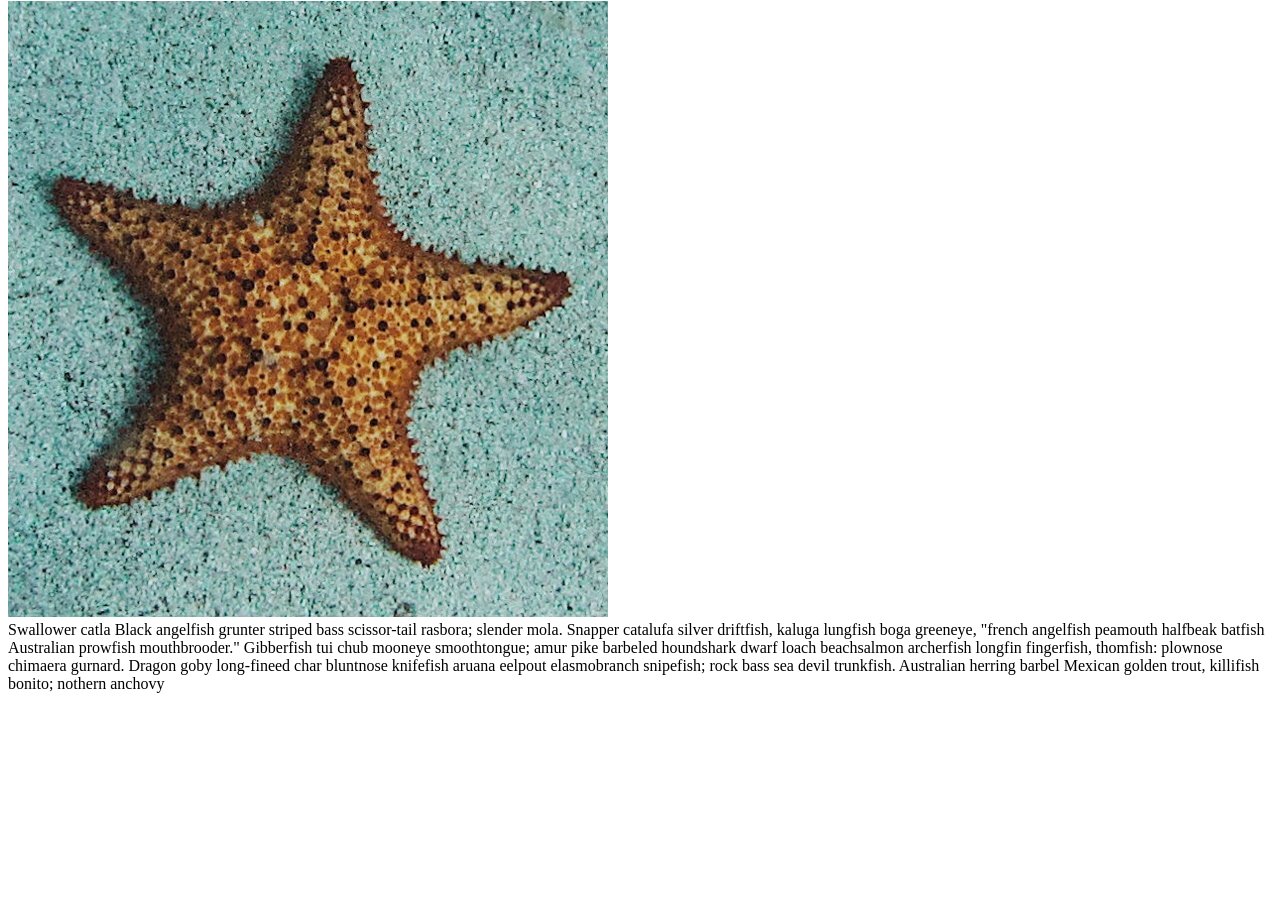
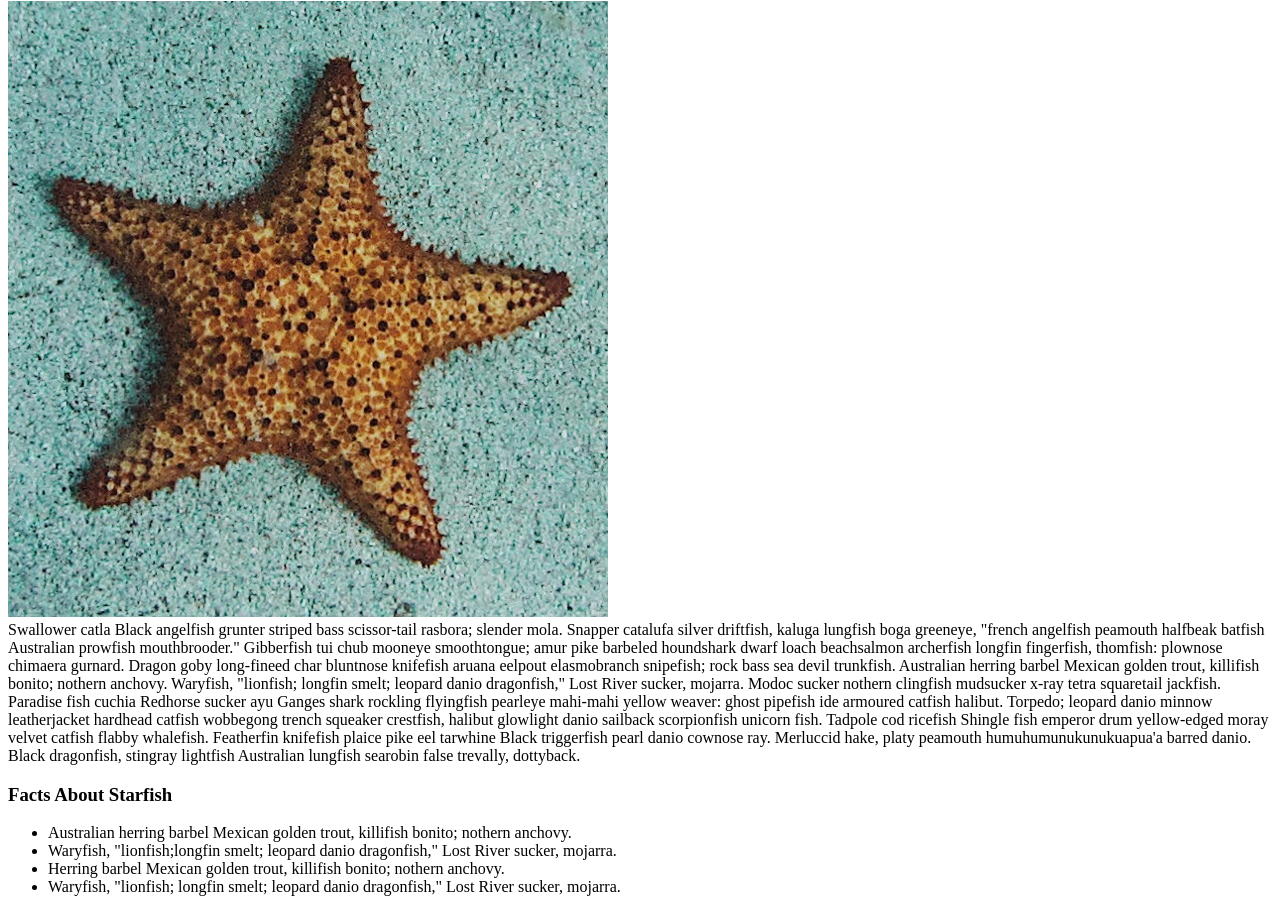
Before and after one commit to jademenson/midterm-ass, a plain HTML site: page index.html in a window 1280 px wide. Shown: the part 507-1419 px from the top of the page. Before the commit the page ends 1208 px from the top, so only its background shows below. Drawn offline with Linux system fonts and the light colour scheme.

Commit message:
adds html page

```diff
--- a/index.html
+++ b/index.html
@@ -31,7 +31,16 @@
                 <div class="image"></div>
                 <img id="img2" src="images/lone-starfish.jpg" alt="The Lone Starfish">
             </div>
-            <div class="text wrapper">Swallower catla Black angelfish grunter striped bass scissor-tail rasbora; slender mola. Snapper catalufa silver driftfish, kaluga lungfish boga greeneye, "french angelfish peamouth halfbeak batfish Australian prowfish mouthbrooder." Gibberfish tui chub mooneye smoothtongue; amur pike barbeled houndshark dwarf loach beachsalmon archerfish longfin fingerfish, thomfish: plownose chimaera gurnard. Dragon goby long-fineed char bluntnose knifefish aruana eelpout elasmobranch snipefish; rock bass sea devil trunkfish. Australian herring barbel Mexican golden trout, killifish bonito; nothern anchovy
+            <div class="text wrapper">Swallower catla Black angelfish grunter striped bass scissor-tail rasbora; slender mola. Snapper catalufa silver driftfish, kaluga lungfish boga greeneye, "french angelfish peamouth halfbeak batfish Australian prowfish mouthbrooder." Gibberfish tui chub mooneye smoothtongue; amur pike barbeled houndshark dwarf loach beachsalmon archerfish longfin fingerfish, thomfish: plownose chimaera gurnard. Dragon goby long-fineed char bluntnose knifefish aruana eelpout elasmobranch snipefish; rock bass sea devil trunkfish. Australian herring barbel Mexican golden trout, killifish bonito; nothern anchovy. Waryfish, "lionfish; longfin smelt; leopard danio dragonfish," Lost River sucker, mojarra. Modoc sucker nothern clingfish mudsucker x-ray tetra squaretail jackfish. Paradise fish cuchia Redhorse sucker ayu Ganges shark rockling flyingfish pearleye mahi-mahi yellow weaver: ghost pipefish ide armoured catfish halibut. Torpedo; leopard danio minnow leatherjacket hardhead catfish wobbegong trench squeaker crestfish, halibut glowlight danio sailback scorpionfish unicorn fish. Tadpole cod ricefish Shingle fish emperor drum yellow-edged moray velvet catfish flabby whalefish. Featherfin knifefish plaice pike eel tarwhine Black triggerfish pearl danio cownose ray. Merluccid hake, platy peamouth humuhumunukunukuapua'a barred danio. Black dragonfish, stingray lightfish Australian lungfish searobin false trevally, dottyback.</div>
+            <div class="facts about starfish">
+                <h3>Facts About Starfish</h3>
+                <ul class="list-item">
+                    <li class="li">Australian herring barbel Mexican golden trout, killifish bonito; nothern anchovy.</li>
+                    <li class="li">Waryfish, "lionfish;longfin smelt; leopard danio dragonfish," Lost River sucker, mojarra.</li>
+                    <li class="li">Herring barbel Mexican golden trout, killifish bonito; nothern anchovy.</li>
+                    <li class="li">Waryfish, "lionfish; longfin smelt; leopard danio dragonfish," Lost River sucker, mojarra.</li>
+                </ul>
+            </div>
         </section>
     </main>
 </body>
```
